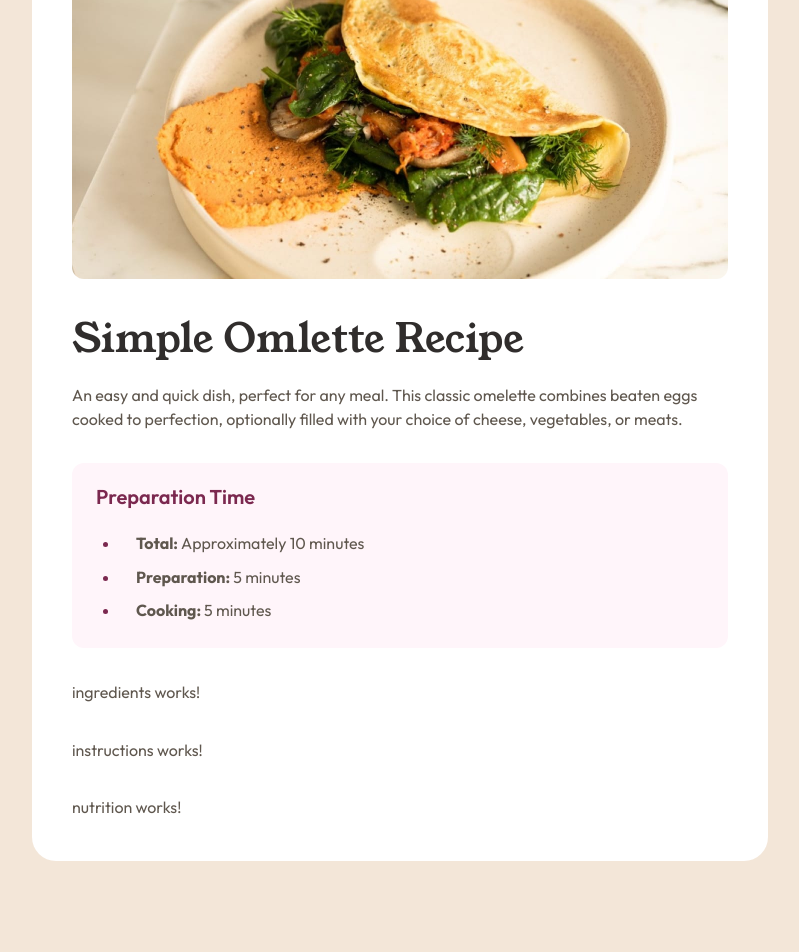
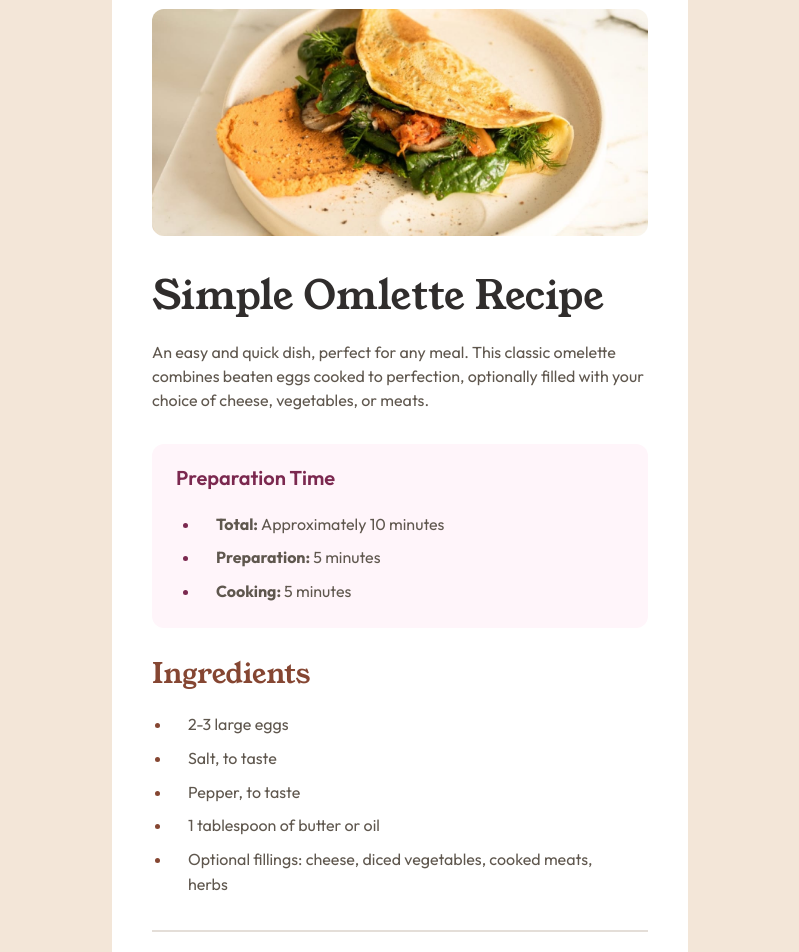
Before and after one commit to Kellenkjames/recipe-page, an Angular app in the folder recipe/: page / in a window 1280 px wide. Shown: the top 952 px of the page, without its empty margins (240-1039 px from the left). Before the commit the page ends 861 px from the top, so only its background shows below. Built offline with nearby package versions, Linux system fonts and the light colour scheme.

Commit message:
feat: add markup and styles for ingredients component and divider line

```diff
--- a/recipe/src/app/app.component.scss
+++ b/recipe/src/app/app.component.scss
@@ -5,4 +5,5 @@
   justify-content: center;
   align-items: center;
   height: 100vh;
+  margin: 12.8rem 35.2rem;
 }
--- a/recipe/src/app/ingredients/ingredients.component.html
+++ b/recipe/src/app/ingredients/ingredients.component.html
@@ -1 +1,10 @@
-<p>ingredients works!</p>
+<div class="ingredients">
+  <h2 class="ingredients__title mb-sm">{{ title }}</h2>
+  <ul class="ingredients__list">
+    @for (ingredient of ingredientsList; track $index) {
+    <li class="ingredients__list__item pl-xs mb-xxxs">
+      <span class="ingredients__list__item__desc">{{ ingredient }}</span>
+    </li>
+    }
+  </ul>
+</div>
--- a/recipe/src/app/ingredients/ingredients.component.scss
+++ b/recipe/src/app/ingredients/ingredients.component.scss
@@ -0,0 +1,25 @@
+@import '../../styles.scss';
+
+.ingredients {
+  &__title {
+    @include text-preset-2;
+    color: $color-brown-800;
+  }
+
+  &__list {
+    padding: 0 2rem;
+
+    &__item {
+      color: $color-brown-800;
+
+      &:last-child {
+        margin-bottom: 0;
+      }
+
+      &__desc {
+        @include text-preset-4;
+        color: $color-stone-600;
+      }
+    }
+  }
+}
--- a/recipe/src/app/text-content/text-content.component.html
+++ b/recipe/src/app/text-content/text-content.component.html
@@ -2,8 +2,10 @@
   <app-title />
   <app-preparation />
   <app-ingredients />
-  <!-- Divider Line -->
+  <hr class="line" />
+
   <app-instructions />
   <!-- Divider Line -->
+
   <app-nutrition />
 </article>
--- a/recipe/src/styles.scss
+++ b/recipe/src/styles.scss
@@ -458,3 +458,8 @@ img {
 ul {
   padding: 0;
 }
+
+.line {
+  border: 1px solid $color-stone-150;
+  width: 100%;
+}
```
